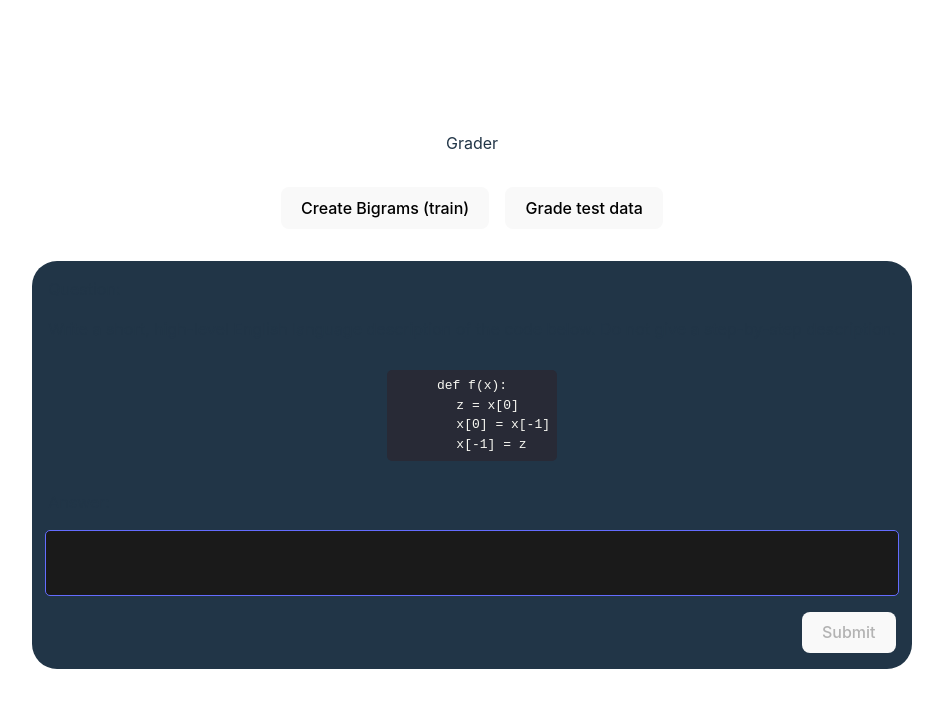
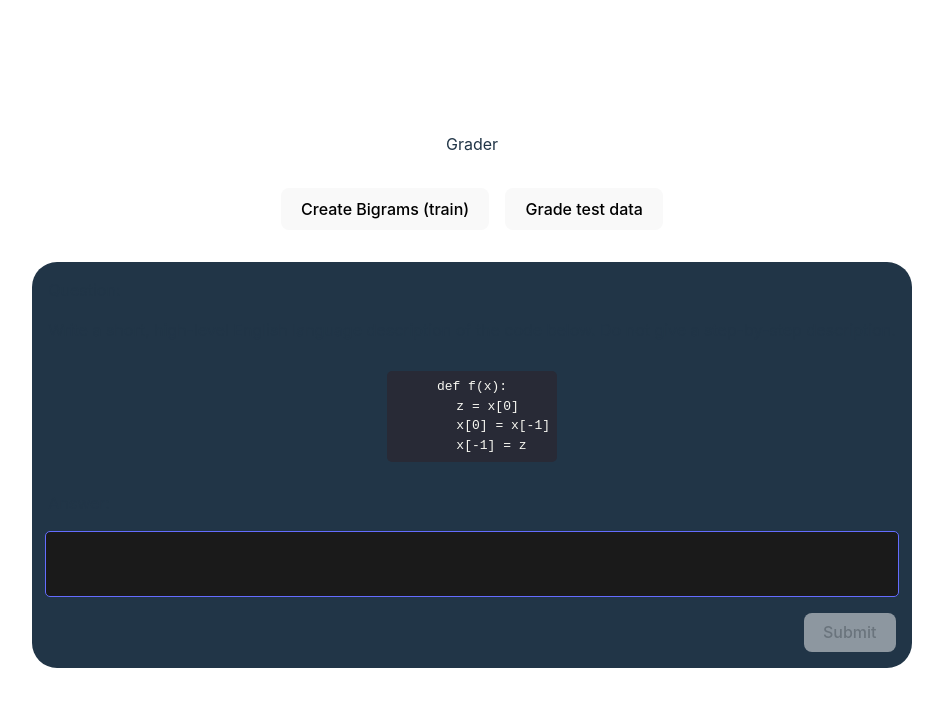
Before and after one commit to WesleyEdwards/nlp-grader, a React (Vite) app: page / in a window 1280 px wide. Shown: the top 708 px of the page, without its empty margins (168-1111 px from the left). Built offline with nearby package versions, Linux system fonts and the light colour scheme.

Commit message:
disabled button

```diff
--- a/src/App.css
+++ b/src/App.css
@@ -3,34 +3,6 @@
   margin: 0 auto;
   padding: 2rem;
   text-align: center;
-}
-
-.logo {
-  height: 6em;
-  padding: 1.5em;
-  will-change: filter;
-  transition: filter 300ms;
-}
-.logo:hover {
-  filter: drop-shadow(0 0 2em #646cffaa);
-}
-.logo.react:hover {
-  filter: drop-shadow(0 0 2em #61dafbaa);
-}
-
-@keyframes logo-spin {
-  from {
-    transform: rotate(0deg);
-  }
-  to {
-    transform: rotate(360deg);
-  }
-}
-
-@media (prefers-reduced-motion: no-preference) {
-  a:nth-of-type(2) .logo {
-    animation: logo-spin infinite 20s linear;
-  }
 }
 
 .card {
--- a/src/UserInput.tsx
+++ b/src/UserInput.tsx
@@ -7,7 +7,7 @@ import { dracula } from "react-syntax-highlighter/dist/esm/styles/hljs";
 
 export const UserInput = (props: { testTrainData?: BigramInfo }) => {
   const { testTrainData } = props;
-  const [answer, setAnswer] = useState<string>("");
+  const [answer, setAnswer] = useState("");
   const [grade, setGrade] = useState<boolean>();
 
   const handleGrade = () => {
@@ -47,7 +47,7 @@ export const UserInput = (props: { testTrainData?: BigramInfo }) => {
           onChange={(e) => setAnswer(e.target.value)}
           rows={3}
         />
-        <button disabled={!testTrainData} type="submit">
+        <button disabled={!testTrainData || answer === ""} type="submit">
           Submit
         </button>
         {grade !== undefined && (
--- a/src/index.css
+++ b/src/index.css
@@ -12,15 +12,6 @@
   -webkit-font-smoothing: antialiased;
   -moz-osx-font-smoothing: grayscale;
   -webkit-text-size-adjust: 100%;
-}
-
-a {
-  font-weight: 500;
-  color: #646cff;
-  text-decoration: inherit;
-}
-a:hover {
-  color: #535bf2;
 }
 
 body {
@@ -47,9 +38,16 @@ button {
   cursor: pointer;
   transition: border-color 0.25s;
 }
+
 button:hover {
   border-color: #646cff;
 }
+button:disabled {
+  opacity: 0.5;
+  cursor: auto;
+  border: none;
+}
+
 button:focus,
 button:focus-visible {
   outline: 4px auto -webkit-focus-ring-color;
```
